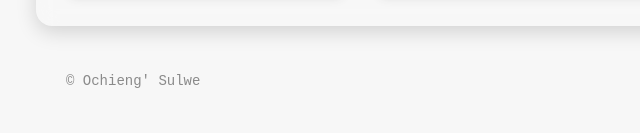
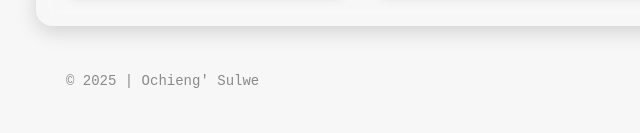
Before and after one commit to sulweochieng/portfolio, a website: page about.html in a window 1280 px wide. Shown: the part 1314-1447 px from the top of the page, 124-764 px from the left. Drawn offline with Linux system fonts and the light colour scheme.

Commit message:
refactore(footer): updated footer to automatically track current year and display it

```diff
--- a/about.html
+++ b/about.html
@@ -976,7 +976,7 @@
           </div>
       </div>
       <footer class="primary-footer container group">
-          <small>&copy; Ochieng&apos; Sulwe</small>
+          <small id="footer-text"></small>
           <nav class="footer-nav">
               <a href="index.html">Home</a>
               <a href="about.html">About</a>
@@ -1006,5 +1006,6 @@
               }
               });
       </script>
+      <script src="assets/js/footer.js"></script>
   </body>
 </html>
--- /dev/null
+++ b/assets/js/footer.js
@@ -0,0 +1,8 @@
+document.addEventListener("DOMContentLoaded", () => {
+  const year = new Date().getFullYear();
+  const name = "Ochieng' Sulwe";
+  const footerText = document.getElementById("footer-text");
+  if (footerText) {
+    footerText.textContent = `© ${year} | ${name}`;
+  }
+});
```
Also changed, not shown: contact.html (+2 -1 lines), index.html (+2 -1 lines), skills.html (+2 -1 lines).
